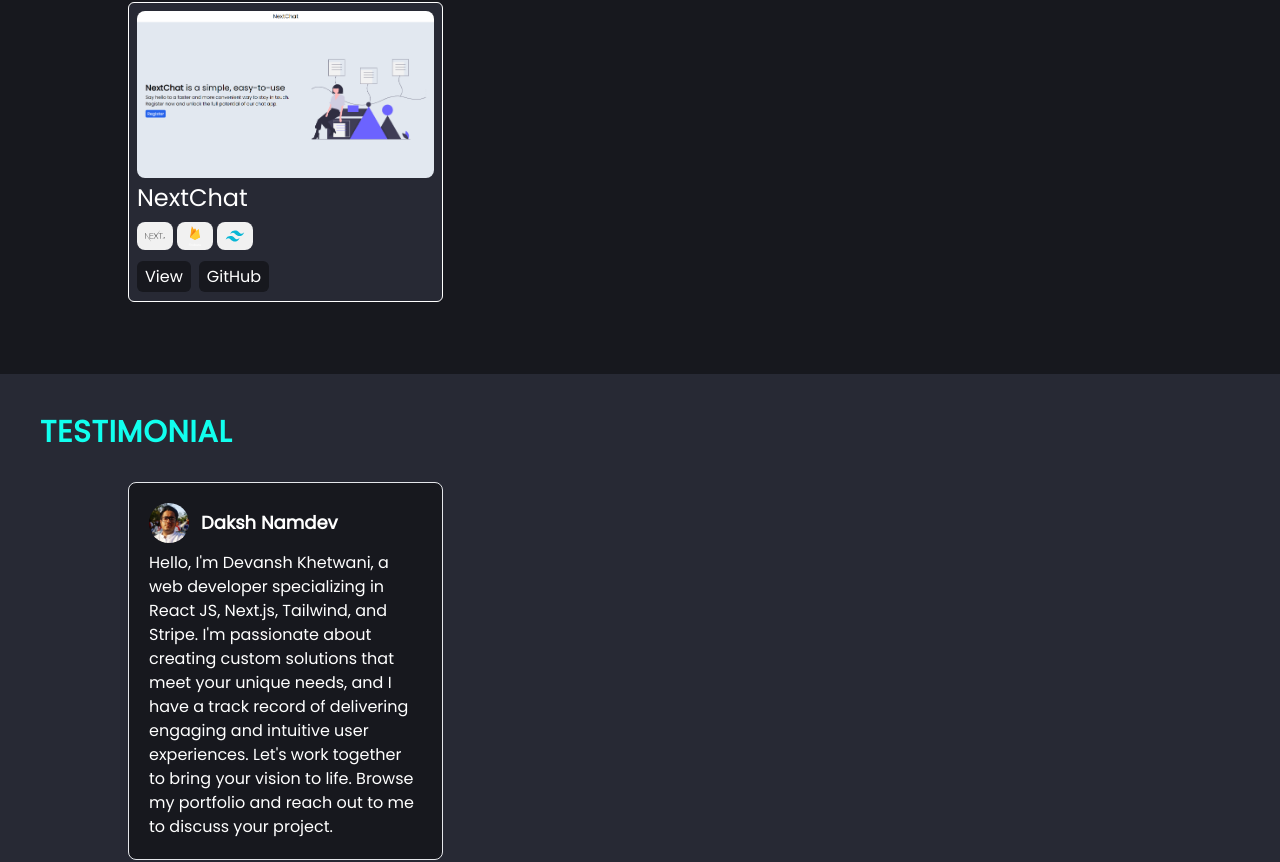
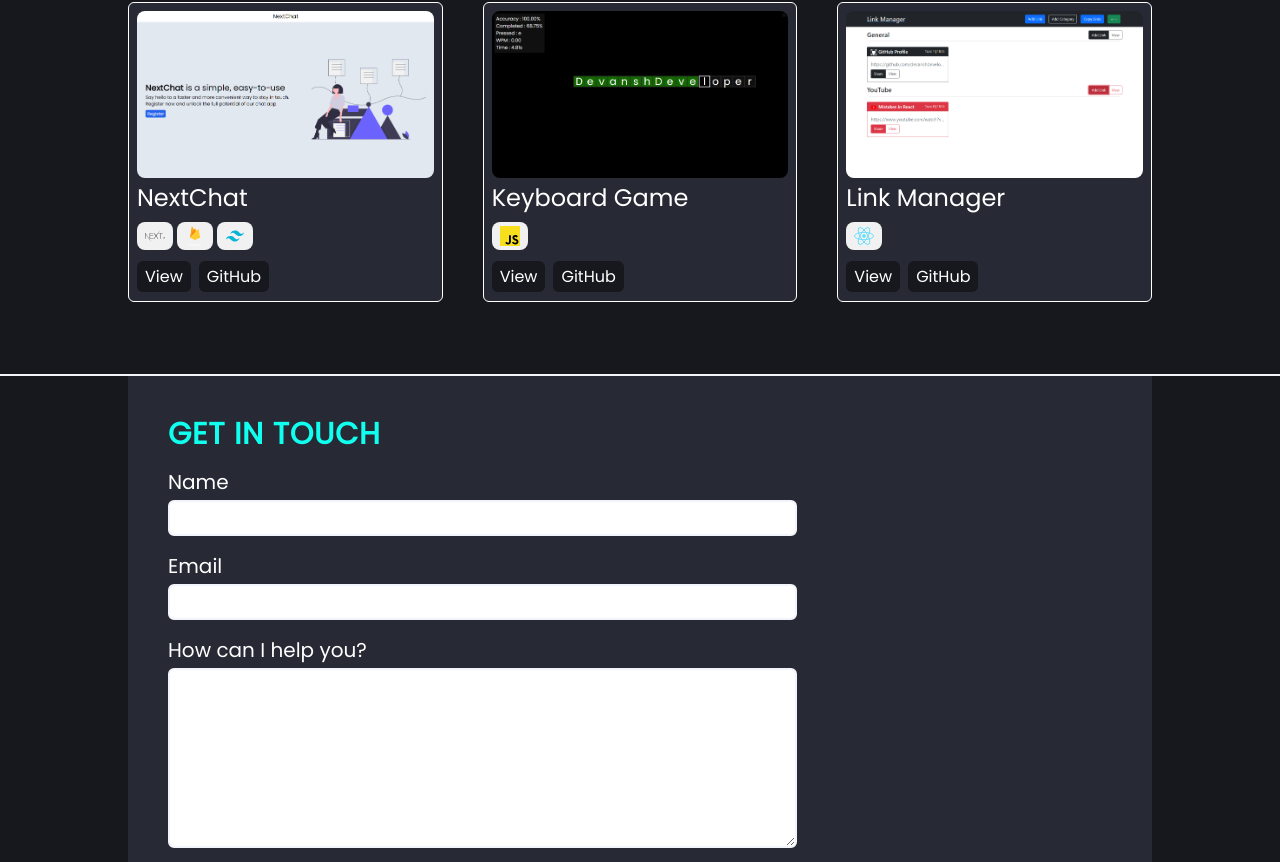
Before and after one commit to devanshdeveloper/devanshdeveloper.github.io, a Next.js app: page / in a window 1280 px wide. Shown: the part 1330-2192 px from the top of the page. Built offline with nearby package versions, Linux system fonts and the light colour scheme.

Commit message:
added something

```diff
--- a/src/pages/index.js
+++ b/src/pages/index.js
@@ -74,14 +74,14 @@ export default function Home() {
           </div>
         )}
       </section>
-      <section id="testimonial" className="p-10 bg-dark-700">
+      {/* <section id="testimonial" className="p-10 bg-dark-700">
         <h3 className="section-heading">Testimonial</h3>
         <div className="grid grid-cols-1 lg:grid-cols-3 gap-10 my-8  max-w-5xl mx-auto">
           {testimonials.map((testimonial, i) => (
             <Testimonial key={i} {...testimonial} />
           ))}
         </div>
-      </section>
+      </section> */}
       <section id="contact" className="border-t-2 border-dark-100">
         <div className="bg-dark-700 p-10 max-w-5xl mx-auto ">
           <h3 className="section-heading mb-4">Get in touch</h3>
--- a/src/utilities.js
+++ b/src/utilities.js
@@ -21,6 +21,43 @@ export const projects = [
     Overall, NextChat is a fast, intuitive, and secure web application that offers a great way to connect with people and build meaningful relationships online. Whether you&apos;re looking to stay in touch with family and friends, or meet new people from around the world, NextChat has everything you need to stay connected and engaged.
     `,
   },
+  {
+    github: "https://github.com/devanshdeveloper/keyboard-game",
+    title: "Keyboard Game",
+    href: "https://devanshdeveloper.github.io/keyboard-game",
+    techStack: ["javascript"],
+    desciption: `Welcome to the Keyboard Game, a fun and interactive game built using Javascript! This game is designed to help you improve your typing speed and accuracy, while having fun at the same time.
+    <br /> <br/>
+    The game is easy to play - simply type the words that appear on the screen as quickly and accurately as possible. You can choose your own speed, ranging from beginner to advanced levels, to suit your typing skills.
+    <br /> <br/>
+    To make the game more enjoyable, we have also included a light mode for those who prefer a brighter and more colorful interface.
+    <br /> <br/>
+    As you type, your speed and accuracy will be displayed in real time on the screen. This will help you to track your progress and see how you are improving over time.
+    <br /> <br/>
+    So, what are you waiting for? Get ready to put your typing skills to the test with the Keyboard Game, and see how fast and accurate you can type!`,
+  },
+  {
+    github: "https://github.com/devanshdeveloper/link-manager-react",
+    title: "Link Manager",
+    href: "https://devanshdeveloper.github.io/links",
+    techStack: ["react"],
+    desciption: `Introducing the Link Manager, a powerful tool built using React JS and Bootstrap to help you manage your links with ease! With this application, you can save your links into different categories and set a specific time for them to open.
+    <br /> <br/>
+    Managing links has never been easier! You can easily categorize your links into different groups, such as work-related, personal, entertainment, or anything else that suits your needs. You can also add new categories and delete existing ones as per your preference.
+    <br /> <br/>
+    One of the unique features of this link manager is the ability to schedule the time when you want your links to open. For example, if you have a link related to work that you need to open every morning, you can set it to automatically open at a specific time every day. This feature will help you to save time and increase your productivity by having all your necessary links ready to go.
+    <br /> <br/>
+    With the user-friendly interface of Bootstrap, you can easily navigate through your links and categories. The application is also designed to be mobile-friendly, allowing you to manage your links on the go.
+    <br /> <br/>
+    In summary, the Link Manager built using React JS and Bootstrap is a powerful tool that makes managing your links easier than ever before. Whether you're looking to organize your links, schedule their opening time, or just keep everything in one place, this application has got you covered!`,
+  },
+  // {
+  //   github: "",
+  //   title: "",
+  //   href: "",
+  //   techStack: [],
+  //   desciption: ``,
+  // },
 ];
 
 export const testimonials = [
```
Also changed, not shown: public/Keyboard Game.png (added), public/Link Manager.png (added).
